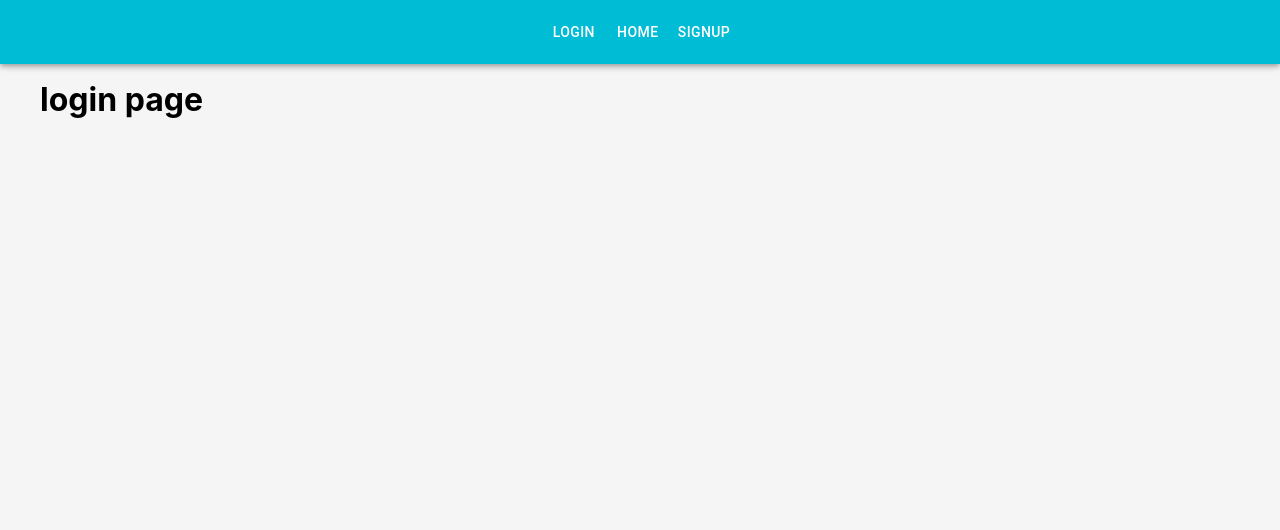
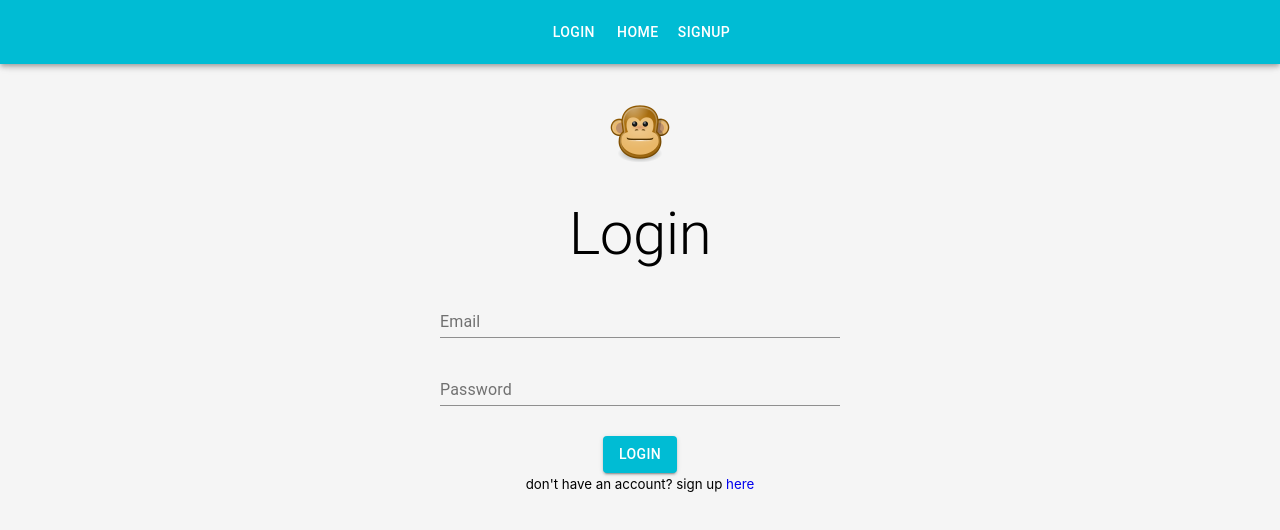
Before and after one commit to viveloper/social-client, a React (Create React App) app: page /login in a window 1280 px wide. Shown: the top 530 px of the page. Built offline with nearby package versions, Linux system fonts and the light colour scheme.

Commit message:
Login Form

```diff
--- a/package.json
+++ b/package.json
@@ -8,6 +8,7 @@
     "@testing-library/react": "^9.3.2",
     "@testing-library/user-event": "^7.1.2",
     "axios": "^0.19.2",
+    "dayjs": "^1.8.19",
     "react": "^16.12.0",
     "react-dom": "^16.12.0",
     "react-router-dom": "^5.1.2",
--- a/src/components/Scream.jsx
+++ b/src/components/Scream.jsx
@@ -5,6 +5,8 @@
 import CardContent from '@material-ui/core/CardContent';
 import CardMedia from '@material-ui/core/CardMedia';
 import Typography from '@material-ui/core/Typography';
+import dayjs from 'dayjs';
+import relativeTime from 'dayjs/plugin/relativeTime';
 
 const styles = {
   card: {
@@ -22,6 +24,7 @@
 
 class Scream extends Component {
   render() {
+    dayjs.extend(relativeTime);
     const {
       classes,
       scream: {
@@ -51,7 +54,7 @@
             {userHandle}
           </Typography>
           <Typography variant="body2" color="textSecondary">
-            {createdAt}
+            {dayjs(createdAt).fromNow()}
           </Typography>
           <Typography variant="body1">{body}</Typography>
         </CardContent>
--- a/src/pages/login.js
+++ b/src/pages/login.js
@@ -1,11 +1,152 @@
 import React, { Component } from 'react';
+import { Link } from 'react-router-dom';
+import { withStyles } from '@material-ui/core/styles';
+import PropTypes from 'prop-types';
+import {
+  Grid,
+  Typography,
+  TextField,
+  Button,
+  CircularProgress
+} from '@material-ui/core';
+import AppIcon from '../images/icon.png';
+import axios from 'axios';
 
-export default class login extends Component {
+const styles = {
+  form: {
+    textAlign: 'center'
+  },
+  image: {
+    margin: '20px auto'
+  },
+  pageTitle: {
+    margin: '10px auto'
+  },
+  textField: {
+    margin: '10px auto'
+  },
+  button: {
+    marginTop: 20,
+    position: 'relative'
+  },
+  customError: {
+    color: 'red',
+    fontSize: '0.8rem',
+    marginTop: 10
+  },
+  progress: {
+    position: 'absolute'
+  }
+};
+
+class login extends Component {
+  state = {
+    email: '',
+    password: '',
+    loading: false,
+    errors: {}
+  };
+
+  handleSubmit = e => {
+    e.preventDefault();
+    this.setState({
+      loading: true
+    });
+    const userData = {
+      email: this.state.email,
+      password: this.state.password
+    };
+    axios
+      .post('/login', userData)
+      .then(res => {
+        console.log(res.data);
+        this.setState({
+          loading: false
+        });
+        this.props.history.push('/');
+      })
+      .catch(err => {
+        console.log(err);
+        this.setState({
+          errors: err.response.data,
+          loading: false
+        });
+      });
+  };
+
+  handleChange = e => {
+    this.setState({
+      [e.target.name]: e.target.value
+    });
+  };
+
   render() {
+    const { classes } = this.props;
+    const { loading, errors } = this.state;
     return (
-      <div>
-        <h1>login page</h1>
-      </div>
+      <Grid container className={classes.form}>
+        <Grid item sm></Grid>
+        <Grid item sm>
+          <img src={AppIcon} alt="monkey" className={classes.image} />
+          <Typography variant="h2" className={classes.pageTitle}>
+            Login
+          </Typography>
+          <form noValidate onSubmit={this.handleSubmit}>
+            <TextField
+              id="email"
+              name="email"
+              type="email"
+              label="Email"
+              value={this.state.email}
+              onChange={this.handleChange}
+              fullWidth
+              className={classes.textField}
+              helperText={errors.email}
+              error={errors.email ? true : false}
+            />
+            <TextField
+              id="password"
+              name="password"
+              type="password"
+              label="Password"
+              value={this.state.password}
+              onChange={this.handleChange}
+              fullWidth
+              className={classes.textField}
+              helperText={errors.password}
+              error={errors.password ? true : false}
+            />
+            {errors.general && (
+              <Typography variant="body2" className={classes.customError}>
+                {errors.general}
+              </Typography>
+            )}
+            <Button
+              type="submit"
+              variant="contained"
+              color="primary"
+              className={classes.button}
+              disabled={loading}
+            >
+              Login
+              {loading && (
+                <CircularProgress size={30} className={classes.progress} />
+              )}
+            </Button>
+            <br />
+            <small>
+              don't have an account? sign up <Link to="/signup">here</Link>
+            </small>
+          </form>
+        </Grid>
+        <Grid item sm></Grid>
+      </Grid>
     );
   }
 }
+
+login.propTypes = {
+  classes: PropTypes.object.isRequired
+};
+
+export default withStyles(styles)(login);
```
Also changed, not shown: src/images/icon.png (added), 1 other file (tests, documents, lock files or other folders).
